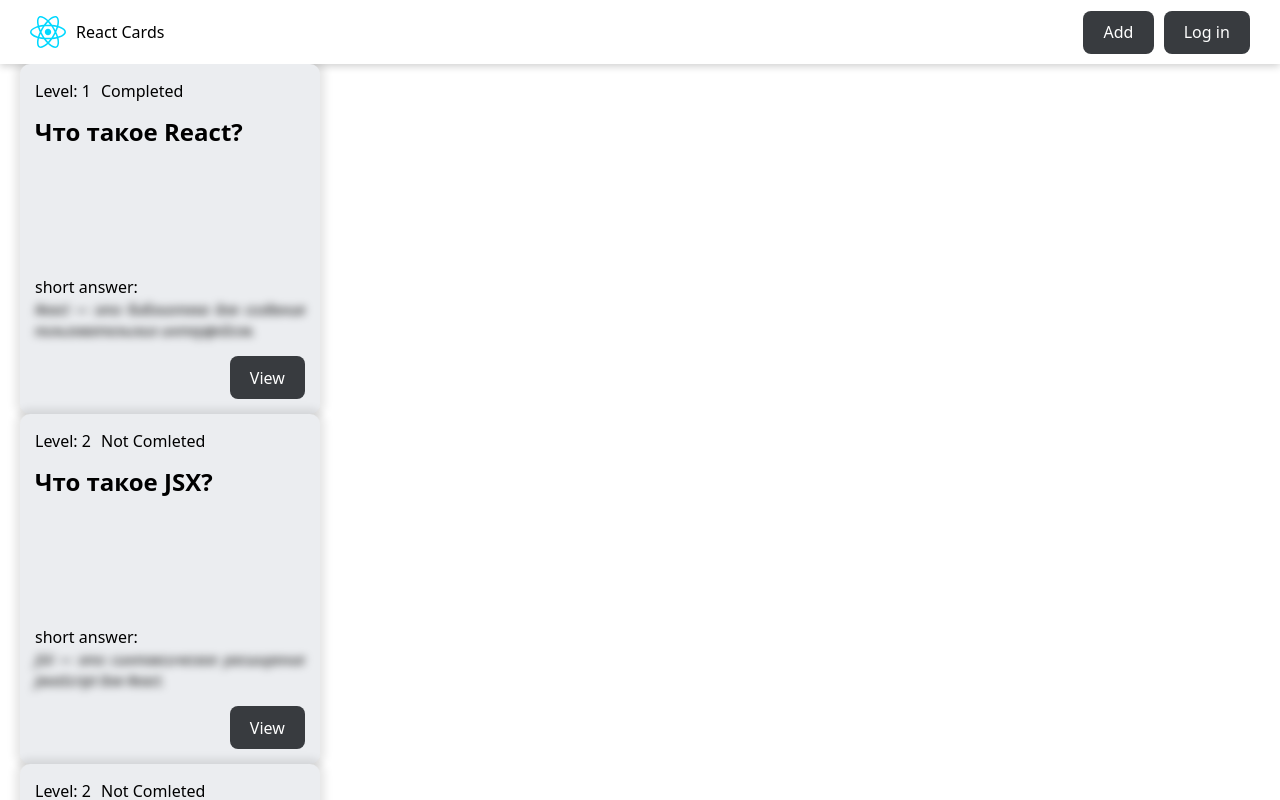
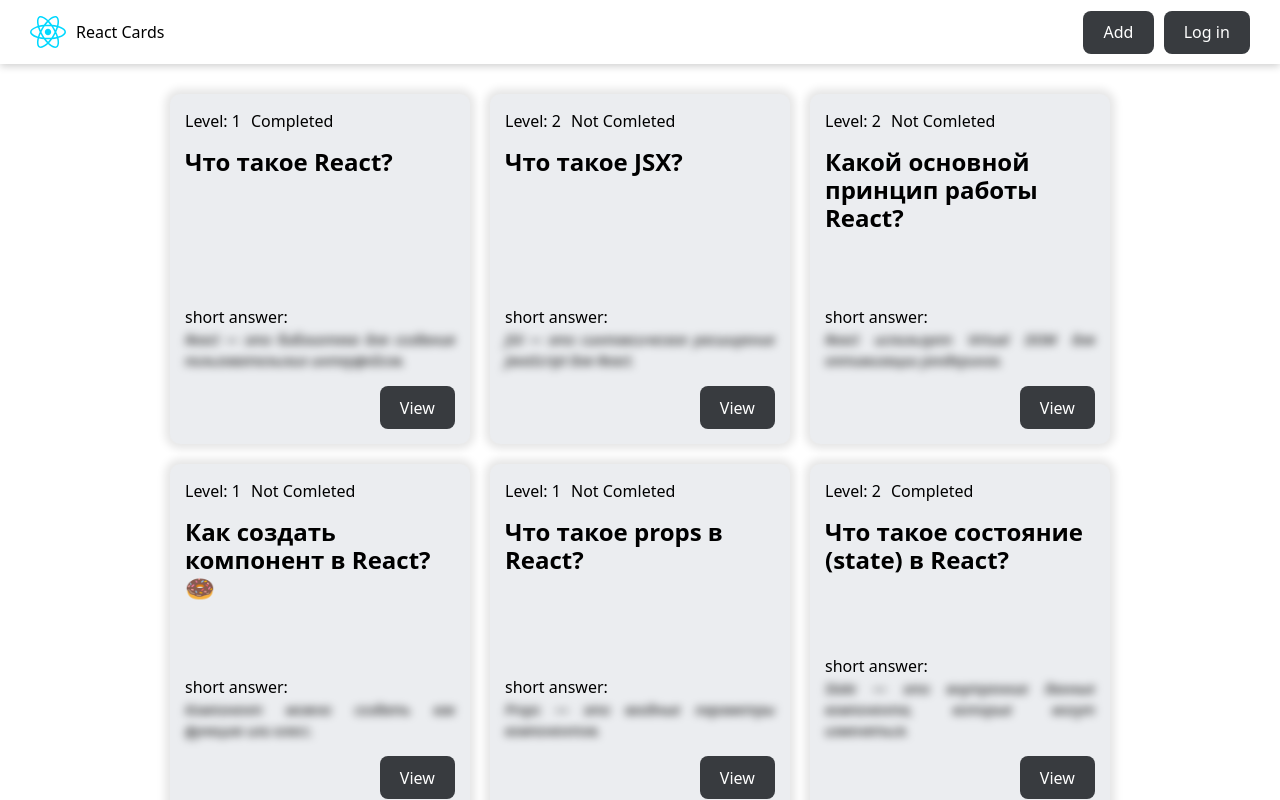
Before and after one commit to 6dem/react-cards-app, a React (Vite) app: page / in a window 1280 px wide. Built offline with nearby package versions, Linux system fonts and the light colour scheme; data requests are answered from the project's data file.

Commit message:
add QuestionCardList component

```diff
--- /dev/null
+++ b/src/components/QuestionCardList/QuestionCardList.jsx
@@ -0,0 +1,12 @@
+import { QuestionCard } from "../QuestionCard"
+import cls from "./QuestionCardList.module.css"
+
+export const QuestionCardList = ({ cards }) => {
+    return (
+        <div className={cls.cardList}>
+            {cards.map((card, index) => {
+                return <QuestionCard card={card} key={index} />
+            })}
+        </div>
+    )
+}
--- /dev/null
+++ b/src/components/QuestionCardList/QuestionCardList.module.css
@@ -0,0 +1,10 @@
+.cardList {
+    width: 100%;
+    padding: 30px 0;
+    margin: 0 auto;
+    display: flex;
+    justify-content: center;
+    align-items: center;
+    flex-wrap: wrap;
+    gap: 20px;
+}
--- /dev/null
+++ b/src/components/QuestionCardList/index.jsx
@@ -0,0 +1 @@
+export { QuestionCardList } from "./QuestionCardList"
--- a/src/pages/HomePage/HomePage.jsx
+++ b/src/pages/HomePage/HomePage.jsx
@@ -1,7 +1,6 @@
 import { useEffect, useState } from "react"
-import { QuestionCard } from "../../components/QuestionCard"
+import { QuestionCardList } from "../../components/QuestionCardList"
 import { API_URL } from "../../constants"
-import cls from "./HomePage.module.css"
 
 export const HomePage = () => {
     const [questions, setQuestions] = useState([])
@@ -25,9 +24,7 @@
 
     return (
         <>
-            {questions.map((card, index) => {
-                return <QuestionCard className={cls} card={card} key={index} />
-            })}
+            <QuestionCardList cards={questions} />
         </>
     )
 }
```
